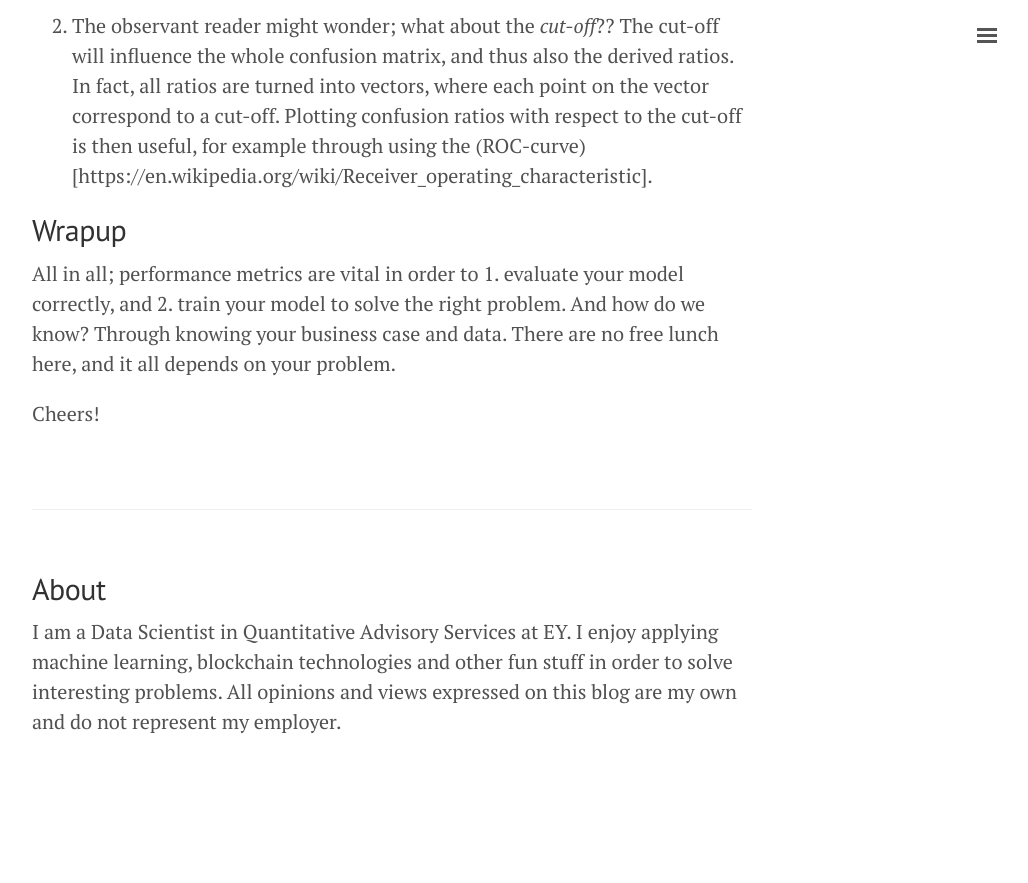
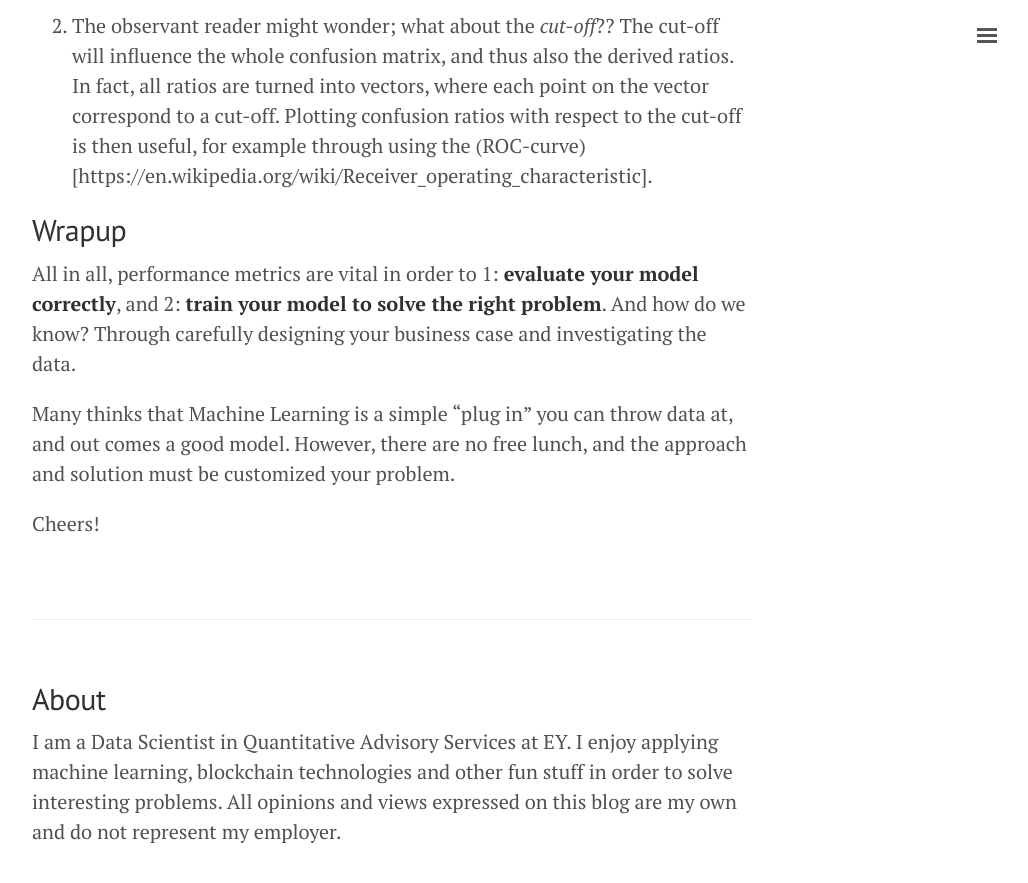
Before and after one commit to herman-hellenes/herman-hellenes.github.io, a Jekyll site: the page built from undone_posts/2017-08-28-Classification-Measure-Performance.md, in a window 1280 px wide and 900 px high, scrolled down 4697 px. Shown: the top 883 px of the window, without its empty margins (248-1276 px from the left). Built offline with Jekyll 4.4.1, drawn with Linux system fonts in a browser that asks for light colours; nearby versions of some CDN libraries; comment, search, counter and statistics services are not loaded; before the commit the page ends 5494 px from its top, so only the background shows below that.

Commit message:
Update 2017-08-28-Classification-Measure-Performance.md

```diff
--- a/undone_posts/2017-08-28-Classification-Measure-Performance.md
+++ b/undone_posts/2017-08-28-Classification-Measure-Performance.md
@@ -19,7 +19,7 @@ Before going into details of how and what to measure, *why* do we need to measur
 > *You must not fool yourself — and you are the easiest person to fool.*
 
 <p align="center">
-  <img width="400" height="200" src="/figs/classification_measure/feynmanrichardpbio.jpg">
+  <img width="200" height="200" src="/figs/classification_measure/feynmanrichardpbio.jpg">
 </p>
 
 
@@ -74,6 +74,8 @@ Looking at this table, we see a quite okay result. Most of our observations was
 
 ## Wrapup
 
-All in all; performance metrics are vital in order to 1. evaluate your model correctly, and 2. train your model to solve the right problem. And how do we know? Through knowing your business case and data. There are no free lunch here, and it all depends on your problem.
+All in all, performance metrics are vital in order to 1: **evaluate your model correctly**, and 2: **train your model to solve the right problem**. And how do we know? Through carefully designing your business case and investigating the data.
+
+Many thinks that Machine Learning is a simple "plug in" you can throw data at, and out comes a good model. However, there are no free lunch, and the approach and solution must be customized your problem.
 
 Cheers!
```
